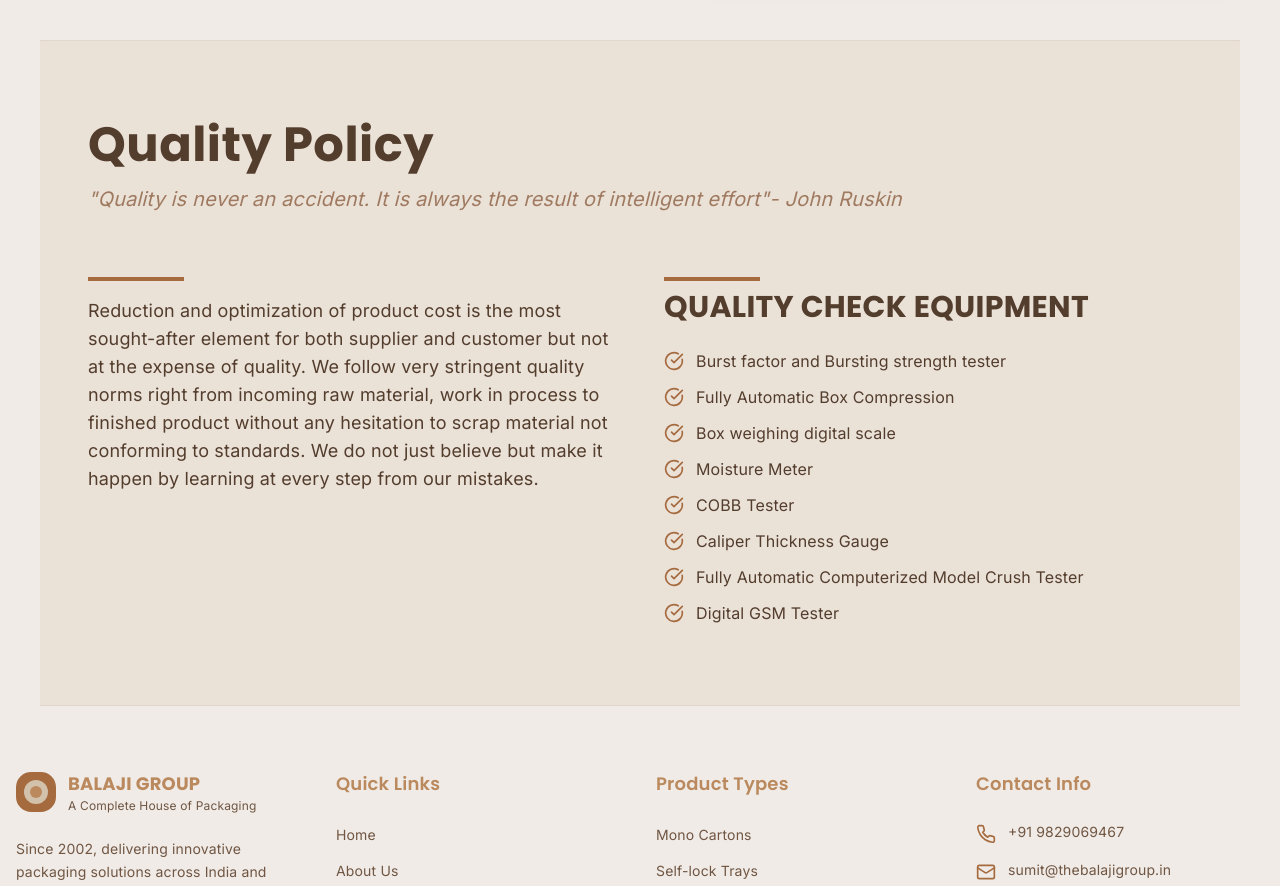
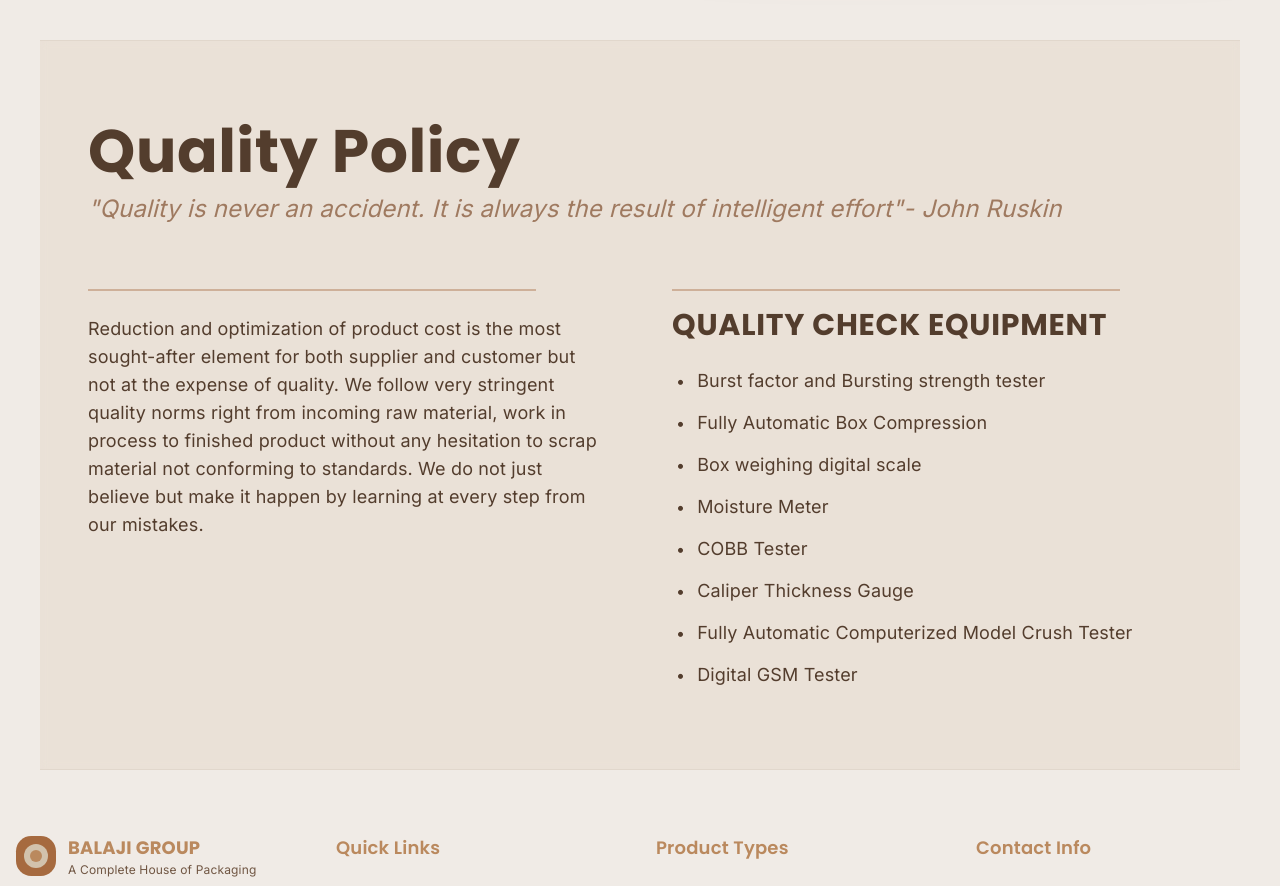
Before and after one commit to Balaji-Group/the-balaji-group, a React (Vite) app: page /#/ in a window 1280 px wide. Shown: the part 760-1646 px from the top of the page. Built offline with nearby package versions, Linux system fonts and the light colour scheme.

Commit message:
Refactor Quality Policy component

```diff
--- a/src/components/QualityPolicy.tsx
+++ b/src/components/QualityPolicy.tsx
@@ -15,22 +15,22 @@ const QualityPolicy = () => {
   return (
     <section className="section bg-primary/10 backdrop-blur-sm border-y border-border/30">
       <div className="container mx-auto px-4">
-        <div className="space-y-8">
+        <div className="max-w-7xl mx-auto">
           {/* Header */}
-          <div className="space-y-4 fade-in">
-            <h2 className="text-4xl md:text-5xl font-heading font-bold text-foreground">
+          <div className="space-y-3 mb-12 fade-in">
+            <h2 className="text-5xl md:text-6xl font-heading font-bold text-foreground">
               Quality Policy
             </h2>
-            <p className="text-lg md:text-xl italic text-muted-foreground">
+            <p className="text-xl md:text-2xl italic text-muted-foreground leading-relaxed">
               "Quality is never an accident. It is always the result of intelligent effort"- John Ruskin
             </p>
           </div>
 
           {/* Content Grid */}
-          <div className="grid lg:grid-cols-2 gap-12 pt-8">
+          <div className="grid lg:grid-cols-2 gap-16 pt-4">
             {/* Left Column - Policy Text */}
-            <div className="space-y-4 fade-in">
-              <div className="h-1 w-24 bg-accent"></div>
+            <div className="space-y-6 fade-in">
+              <div className="h-0.5 w-full max-w-md bg-accent/40"></div>
               <p className="text-base md:text-lg leading-relaxed text-foreground">
                 Reduction and optimization of product cost is the most sought-after element for both supplier and customer but not at the expense of quality. We follow very stringent quality norms right from incoming raw material, work in process to finished product without any hesitation to scrap material not conforming to standards. We do not just believe but make it happen by learning at every step from our mistakes.
               </p>
@@ -38,17 +38,17 @@ const QualityPolicy = () => {
 
             {/* Right Column - Equipment List */}
             <div className="space-y-6 fade-in">
-              <div className="space-y-2">
-                <div className="h-1 w-24 bg-accent"></div>
-                <h3 className="text-2xl md:text-3xl font-heading font-bold text-foreground">
+              <div className="space-y-4">
+                <div className="h-0.5 w-full max-w-md bg-accent/40"></div>
+                <h3 className="text-2xl md:text-3xl font-heading font-bold text-foreground tracking-wide">
                   QUALITY CHECK EQUIPMENT
                 </h3>
               </div>
-              <ul className="space-y-3">
+              <ul className="space-y-3.5 pl-1">
                 {equipment.map((item, index) => (
                   <li key={index} className="flex items-start gap-3">
-                    <CheckCircle className="h-5 w-5 text-accent mt-0.5 flex-shrink-0" />
-                    <span className="text-base text-foreground">{item}</span>
+                    <span className="text-foreground mt-0.5 flex-shrink-0">•</span>
+                    <span className="text-base md:text-lg text-foreground">{item}</span>
                   </li>
                 ))}
               </ul>
```
